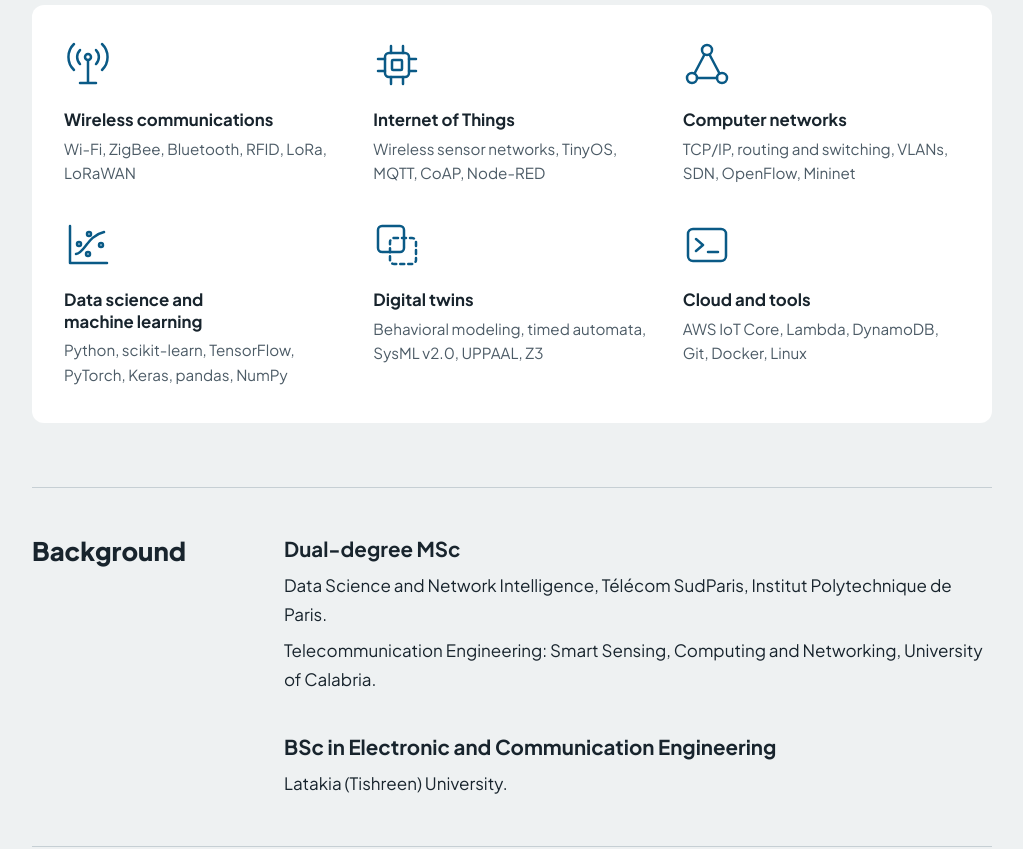
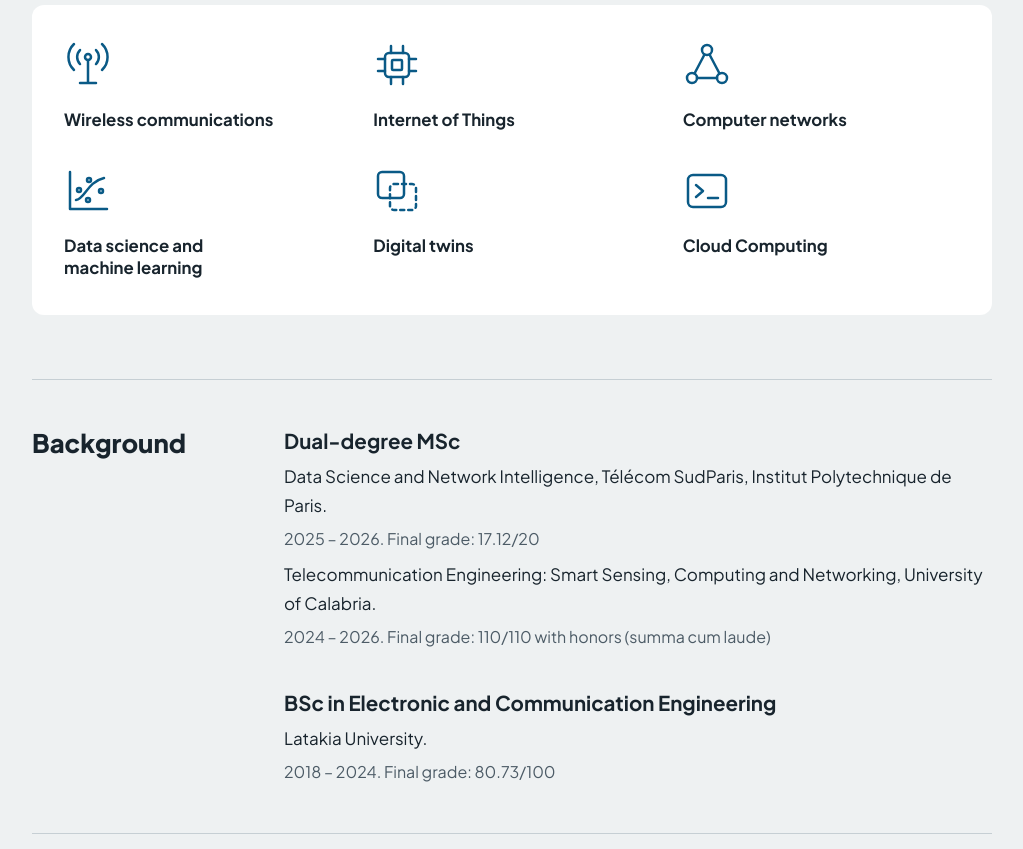
Before and after one commit to aliallouf/aliallouf.github.io, a plain HTML site: page index.html in a window 1280 px wide. Shown: the part 520-1369 px from the top of the page, without its empty margins (128-1151 px from the left). Drawn offline with Linux system fonts and the light colour scheme.

Commit message:
Update technology references and education details
Removed outdated technology references and updated educational details.

```diff
--- a/index.html
+++ b/index.html
@@ -44,32 +44,26 @@
         <li>
           <svg viewBox="0 0 48 48" aria-hidden="true"><path d="M24 20v22M16 42h16"/><circle cx="24" cy="16" r="3"/><path d="M16 23a10 10 0 0 1 0-14M32 9a10 10 0 0 1 0 14M10 29a18 18 0 0 1 0-26M38 3a18 18 0 0 1 0 26"/></svg>
           <h3>Wireless communications</h3>
-          <p>Wi-Fi, ZigBee, Bluetooth, RFID, LoRa, LoRaWAN</p>
         </li>
         <li>
           <svg viewBox="0 0 48 48" aria-hidden="true"><rect x="12" y="12" width="24" height="24" rx="4"/><rect x="19" y="19" width="10" height="10" rx="1"/><path d="M18 12V5M30 12V5M18 43v-7M30 43v-7M12 18H5M12 30H5M43 18h-7M43 30h-7"/></svg>
           <h3>Internet of Things</h3>
-          <p>Wireless sensor networks, TinyOS, MQTT, CoAP, Node-RED</p>
         </li>
         <li>
           <svg viewBox="0 0 48 48" aria-hidden="true"><circle cx="24" cy="9" r="5"/><circle cx="9" cy="37" r="5"/><circle cx="39" cy="37" r="5"/><path d="M21.5 13.5 11.5 32.5M26.5 13.5l10 19M14 37h20"/></svg>
           <h3>Computer networks</h3>
-          <p>TCP/IP, routing and switching, VLANs, SDN, OpenFlow, Mininet</p>
         </li>
         <li>
           <svg viewBox="0 0 48 48" aria-hidden="true"><path d="M6 5v37h37M12 33c9-1 11-18 28-22"/><circle cx="15" cy="23" r="2"/><circle cx="24" cy="33" r="2"/><circle cx="25" cy="13" r="2"/><circle cx="37" cy="24" r="2"/></svg>
           <h3>Data science and machine learning</h3>
-          <p>Python, scikit-learn, TensorFlow, PyTorch, Keras, pandas, NumPy</p>
         </li>
         <li>
           <svg viewBox="0 0 48 48" aria-hidden="true"><rect x="5" y="5" width="26" height="26" rx="4"/><rect x="17" y="17" width="26" height="26" rx="4" stroke-dasharray="4 4"/></svg>
           <h3>Digital twins</h3>
-          <p>Behavioral modeling, timed automata, SysML v2.0, UPPAAL, Z3</p>
         </li>
         <li>
           <svg viewBox="0 0 48 48" aria-hidden="true"><rect x="5" y="8" width="38" height="32" rx="5"/><path d="m13 18 7 6-7 6M25 31h10"/></svg>
-          <h3>Cloud and tools</h3>
-          <p>AWS IoT Core, Lambda, DynamoDB, Git, Docker, Linux</p>
+          <h3>Cloud Computing</h3>
         </li>
       </ul>
     </section>
@@ -80,11 +74,14 @@
         <article>
           <h3>Dual-degree MSc</h3>
           <p>Data Science and Network Intelligence, Télécom SudParis, Institut Polytechnique de Paris.</p>
+          <p class="kind">2025 – 2026. Final grade: 17.12/20</p>
           <p>Telecommunication Engineering: Smart Sensing, Computing and Networking, University of Calabria.</p>
+          <p class="kind">2024 – 2026. Final grade: 110/110 with honors (summa cum laude)</p>
         </article>
         <article>
           <h3>BSc in Electronic and Communication Engineering</h3>
-          <p>Latakia (Tishreen) University.</p>
+          <p>Latakia University.</p>
+          <p class="kind">2018 – 2024. Final grade: 80.73/100</p>
         </article>
       </div>
     </section>
```
